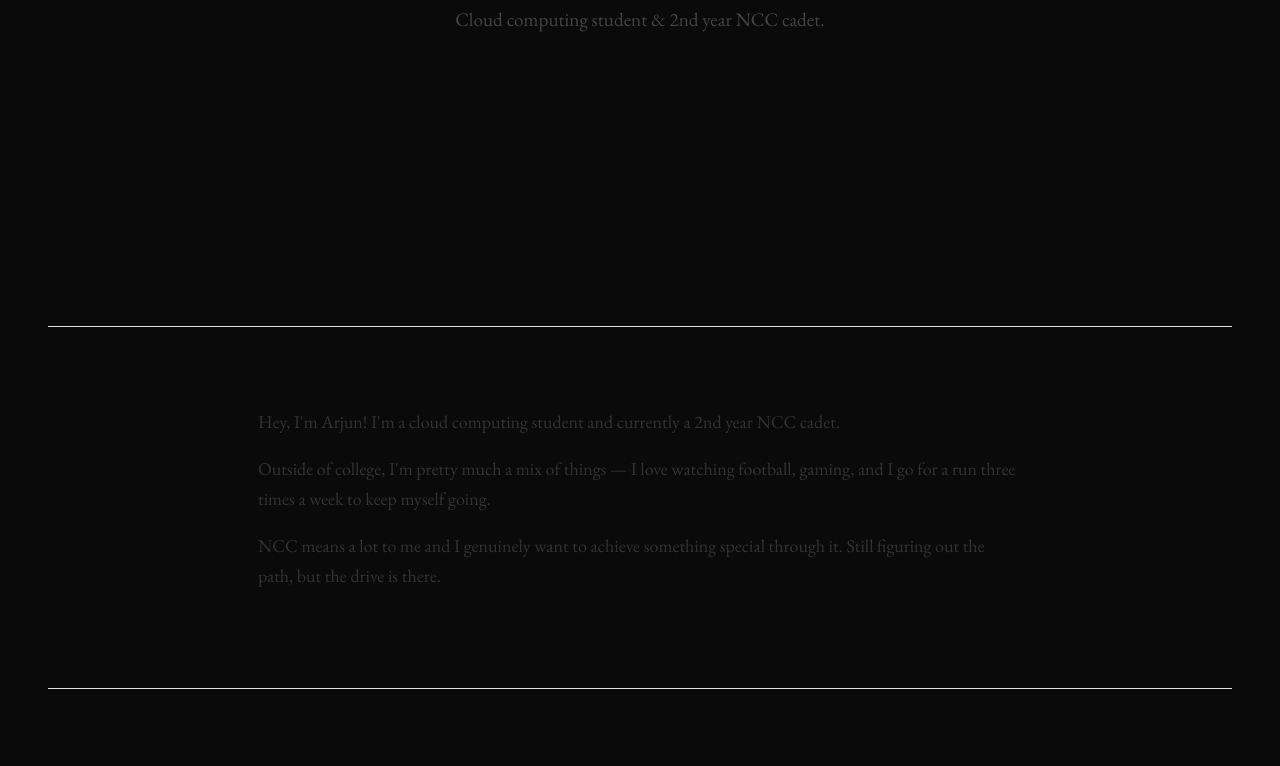
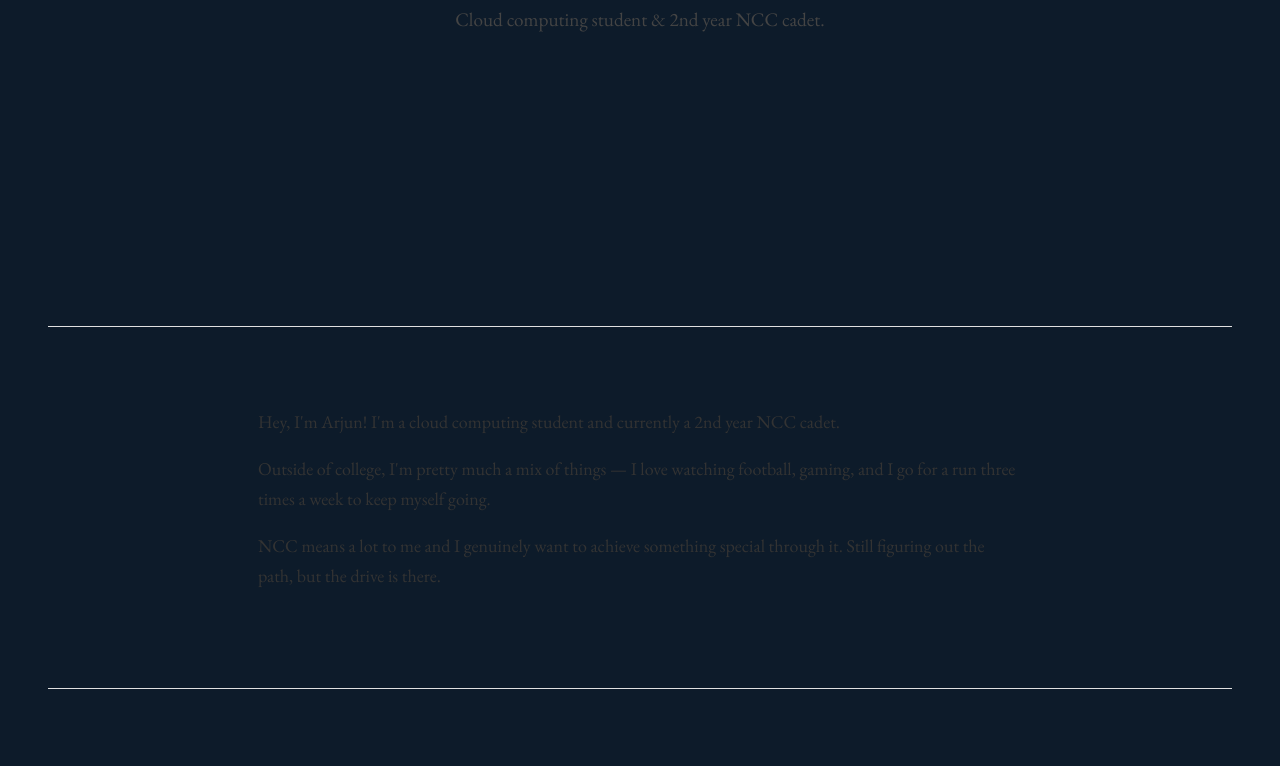
Before and after one commit to Arjun-ragesh077/Portfolio-Backend, a website: page public/index.html in a window 1280 px wide. Shown: the part 474-1240 px from the top of the page. Drawn offline with nearby package versions, Linux system fonts and the light colour scheme; a web font is replaced by a local one.

Commit message:
Update index.html

```diff
--- a/public/index.html
+++ b/public/index.html
@@ -9,7 +9,7 @@
     *, *::before, *::after { box-sizing: border-box; margin: 0; padding: 0; }
 
     :root {
-      --bg: #0a0a0a;
+      --bg: #0d1b2a;
       --fg: #111111;
       --muted: #888888;
       --line: #e0e0e0;
```
